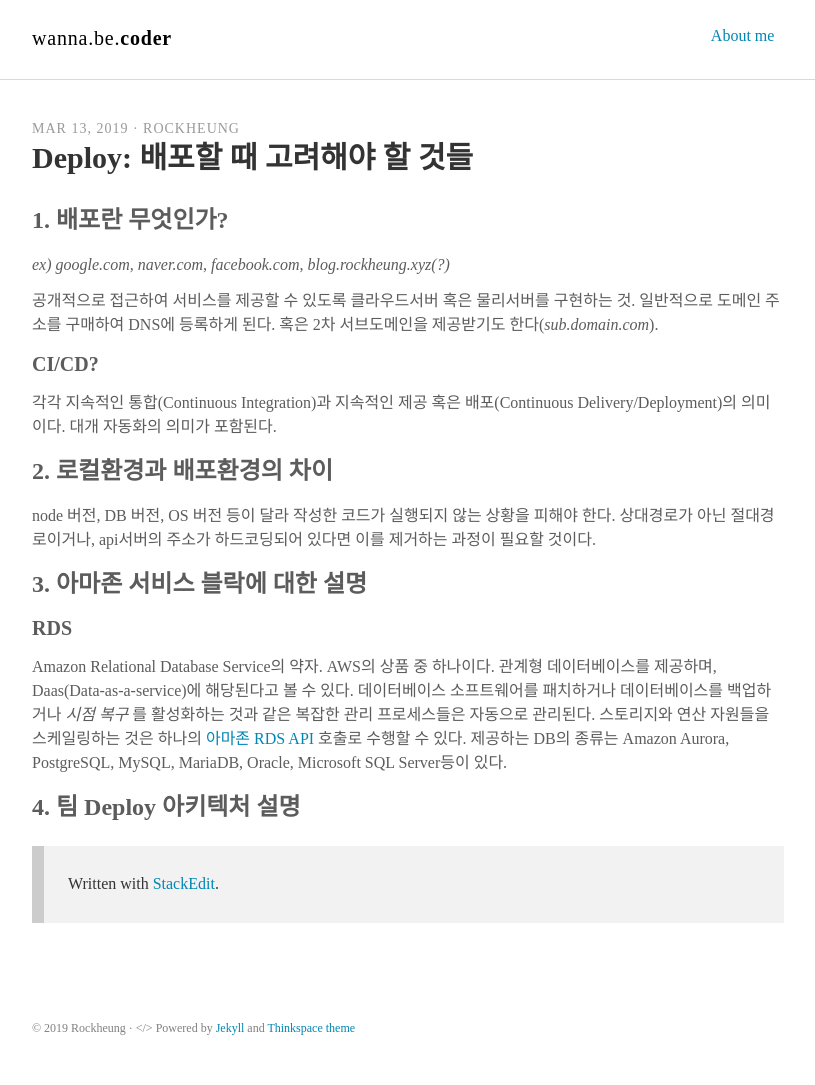
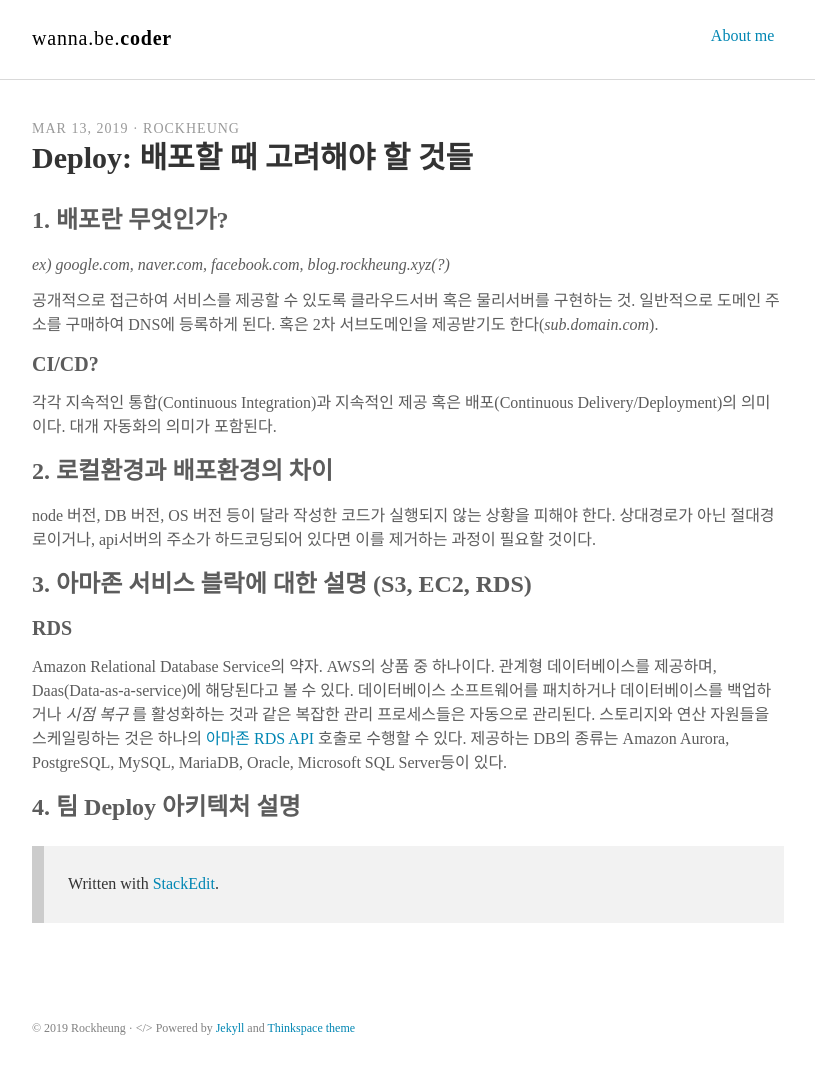
Before and after one commit to Rockheung/rockheung.github.io, a Jekyll site: the page built from _posts/2019-03-13-Deploy-배포할-때-고려해야-할-것들.md, in a window 1280 px wide. Shown: the whole page, without its empty margins (232-1047 px from the left). Built offline with Jekyll 4.4.1, drawn with Linux system fonts in a browser that asks for light colours; a style sheet for code colours, icons or effects is not loaded.

Commit message:
_posts/2019-03-13-Deploy-배포할-때-고려해야-할-것들.md updated from https://stackedit.io/

```diff
--- a/_posts/2019-03-13-Deploy-배포할-때-고려해야-할-것들.md
+++ b/_posts/2019-03-13-Deploy-배포할-때-고려해야-할-것들.md
@@ -20,7 +20,7 @@ categories: Study
 
 node 버전, DB 버전, OS 버전 등이 달라 작성한 코드가 실행되지 않는 상황을 피해야 한다. 상대경로가 아닌 절대경로이거나, api서버의 주소가 하드코딩되어 있다면 이를 제거하는 과정이 필요할 것이다.
 
-### 3. 아마존 서비스 블락에 대한 설명
+### 3. 아마존 서비스 블락에 대한 설명 (S3, EC2, RDS)
 
 #### RDS
 
```
